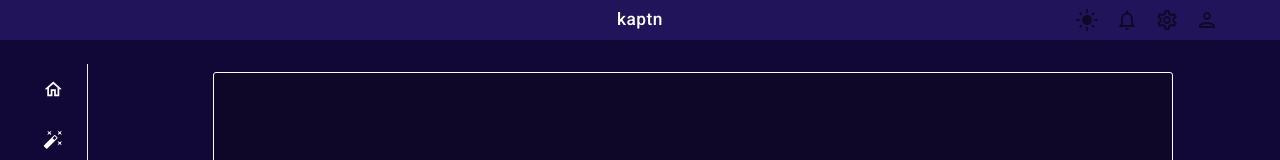
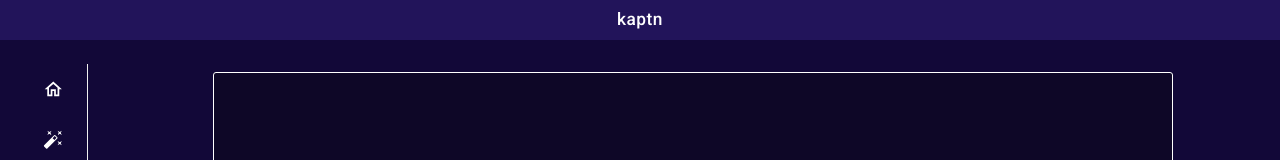
Before and after one commit to oslabs-beta/kaptn, a React (Vite) app: page /dashboard in a window 1280 px wide. Shown: the top 160 px of the page. Built offline with nearby package versions, Linux system fonts and the light colour scheme.

Commit message:
Remove buttons from topbar

```diff
--- a/src/components/Topbar.jsx
+++ b/src/components/Topbar.jsx
@@ -34,7 +34,7 @@
         xs={2}
         style={{
           webkitAppRegion: 'drag',
-          webkitUserSelect: 'none',
+          // webkitUserSelect: 'none',
         }}
       ></Grid>
 
@@ -64,6 +64,7 @@
         marginBottom='5px'
         xs={2}
       >
+        {/*     SHIFTING LIGHT/DARK MODE TOGGLE BELOW
         <IconButton onClick={colorMode.toggleColorMode}>
           {theme.palette.mode === 'dark' ? (
             <DarkModeOutlinedIcon />
@@ -72,7 +73,7 @@
           )}
         </IconButton>
 
-        <IconButton onClick={console.log('clicked')}>
+        <IconButton onClick={() => console.log(theme)}>
           <NotificationsOutlinedIcon />
         </IconButton>
 
@@ -82,7 +83,7 @@
 
         <IconButton>
           <PersonOutlinedIcon />
-        </IconButton>
+        </IconButton> */}
       </Grid>
     </Grid>
   );
```
Also changed, not shown: src/theme.js (line endings or trailing spaces).
